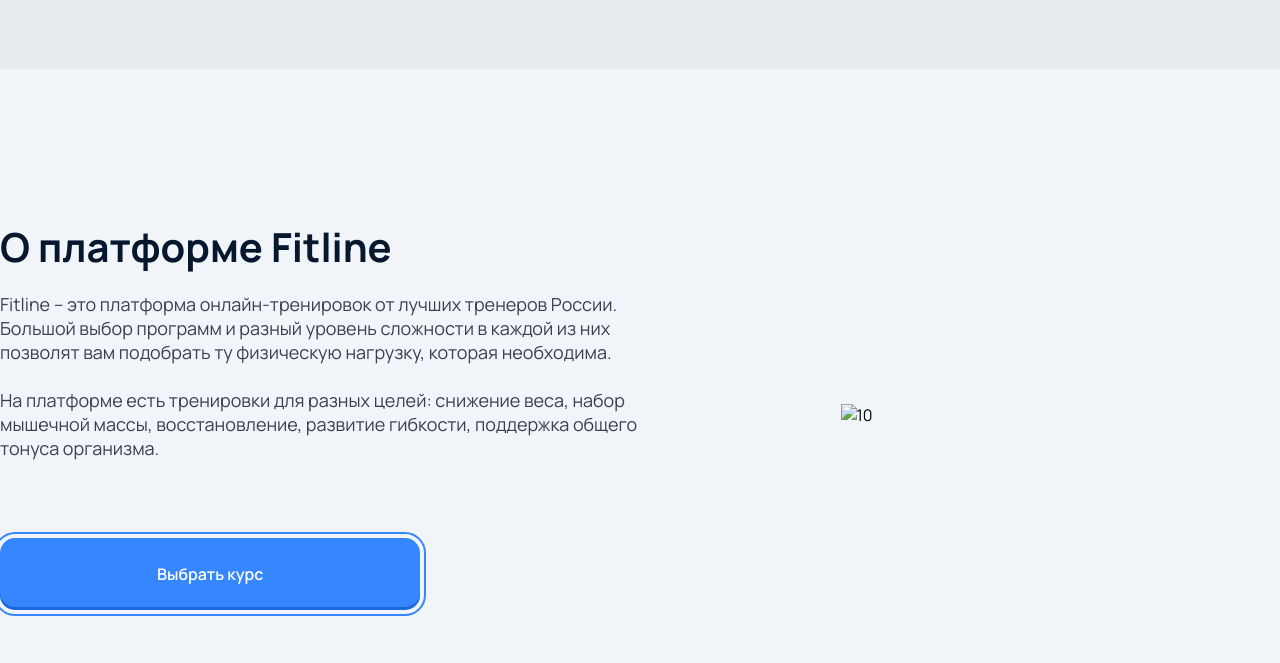
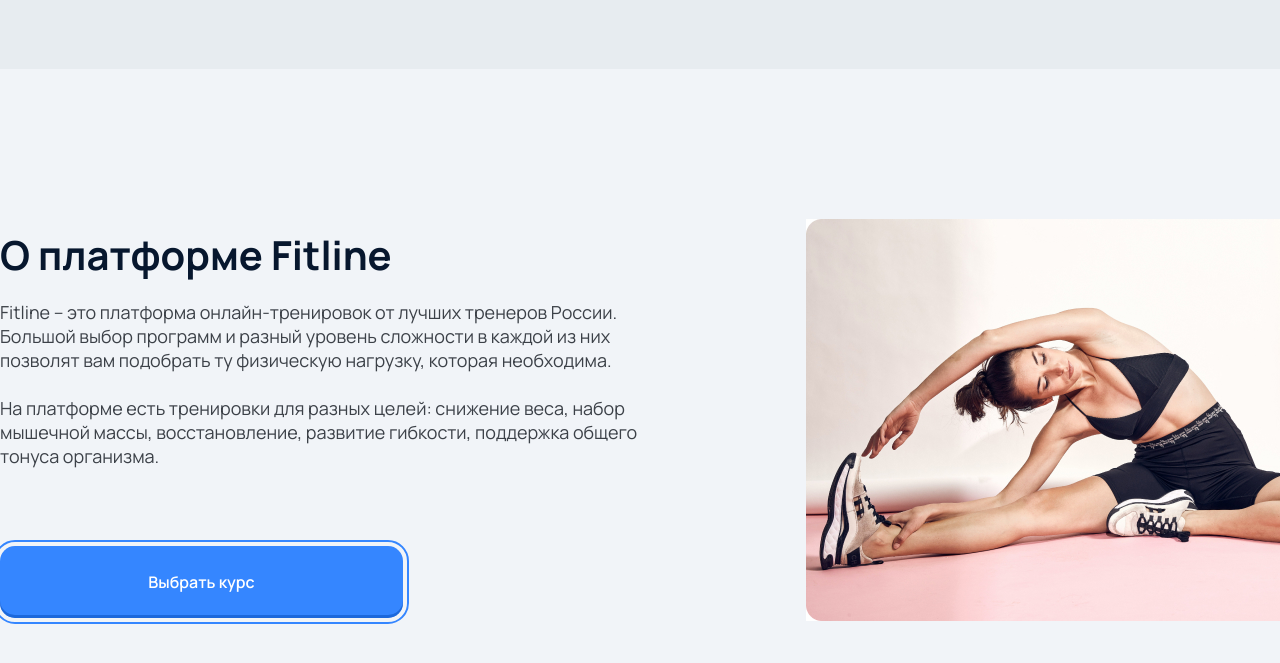
Before and after one commit to anasteyshha6/github.io45, a plain HTML site: page index.html in a window 1280 px wide. Shown: the part 3706-4369 px from the top of the page. Drawn offline with Linux system fonts and the light colour scheme; the site is published under a folder, as on GitHub Pages, so addresses that start at the root find nothing.

Commit message:
все отлично

```diff
--- a/index.html
+++ b/index.html
@@ -224,7 +224,7 @@
 
 
                 <div class="info_photo">
-                    <img src="/assets/img/10.jpg" alt="10">
+                    <img src="./assets/img/10.jpg" alt="10">
                 </div>
             </div>
         </div>
```
